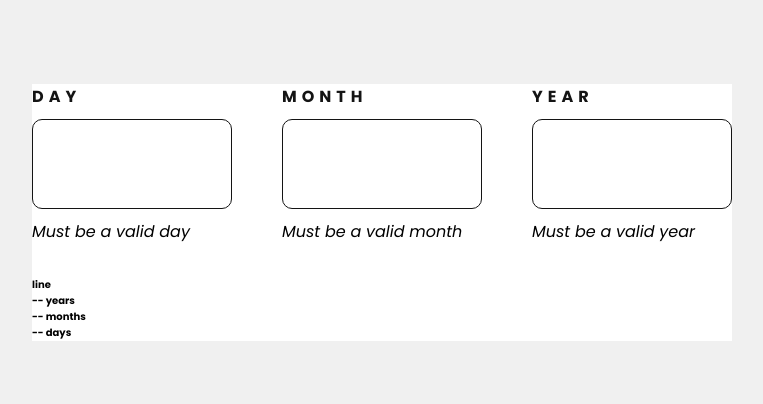
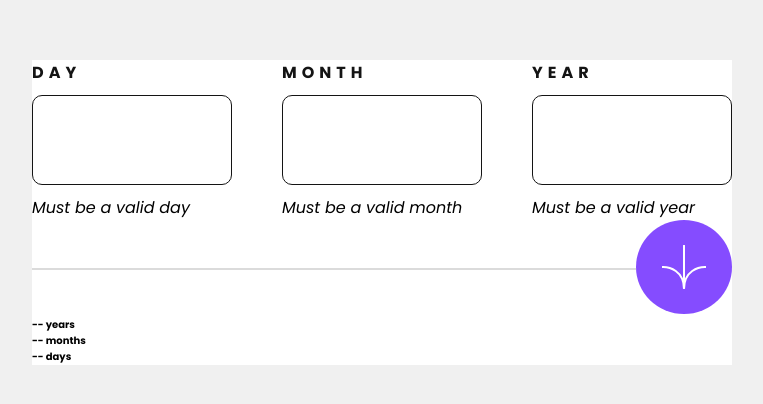
Before and after one commit to oliverpa-dev/AgeCalculator, a website: page index.html in a window 1280 px wide. Shown: the part 188-592 px from the top of the page, without its empty margins (258-1021 px from the left). Drawn offline with Linux system fonts and the light colour scheme.

Commit message:
Add: Button with an image as a content + resest its styling

```diff
--- a/index.html
+++ b/index.html
@@ -42,8 +42,8 @@
         </div>
       </div>
       <div class="container__button">
-        <span>line</span>
-        <img src="./assets/images/icon-arrow.svg" alt="" />
+        <span></span>
+        <button><img src="./assets/images/icon-arrow.svg" alt="" /></button>
       </div>
       <div class="container__output-field">
         <p><span>--</span> years</p>
--- a/styles.scss
+++ b/styles.scss
@@ -86,4 +86,31 @@ body {
       }
     }
   }
+
+  &__button {
+    display: flex;
+    align-items: flex-end;
+    position: relative;
+    justify-content: flex-end;
+
+    span {
+      border-bottom: 2px $neutral-light-grey solid;
+      width: calc(70rem - 9.6rem);
+      position: absolute;
+      top: 50%;
+      left: 0;
+    }
+
+    button {
+      background-color: $neutral-white;
+      border: none;
+    }
+
+    img {
+      background-color: $primary-purple;
+      border-radius: 50%;
+      cursor: pointer;
+      padding: 2.5rem;
+    }
+  }
 }
```
Also changed, not shown: styles.css, 1 other file.
